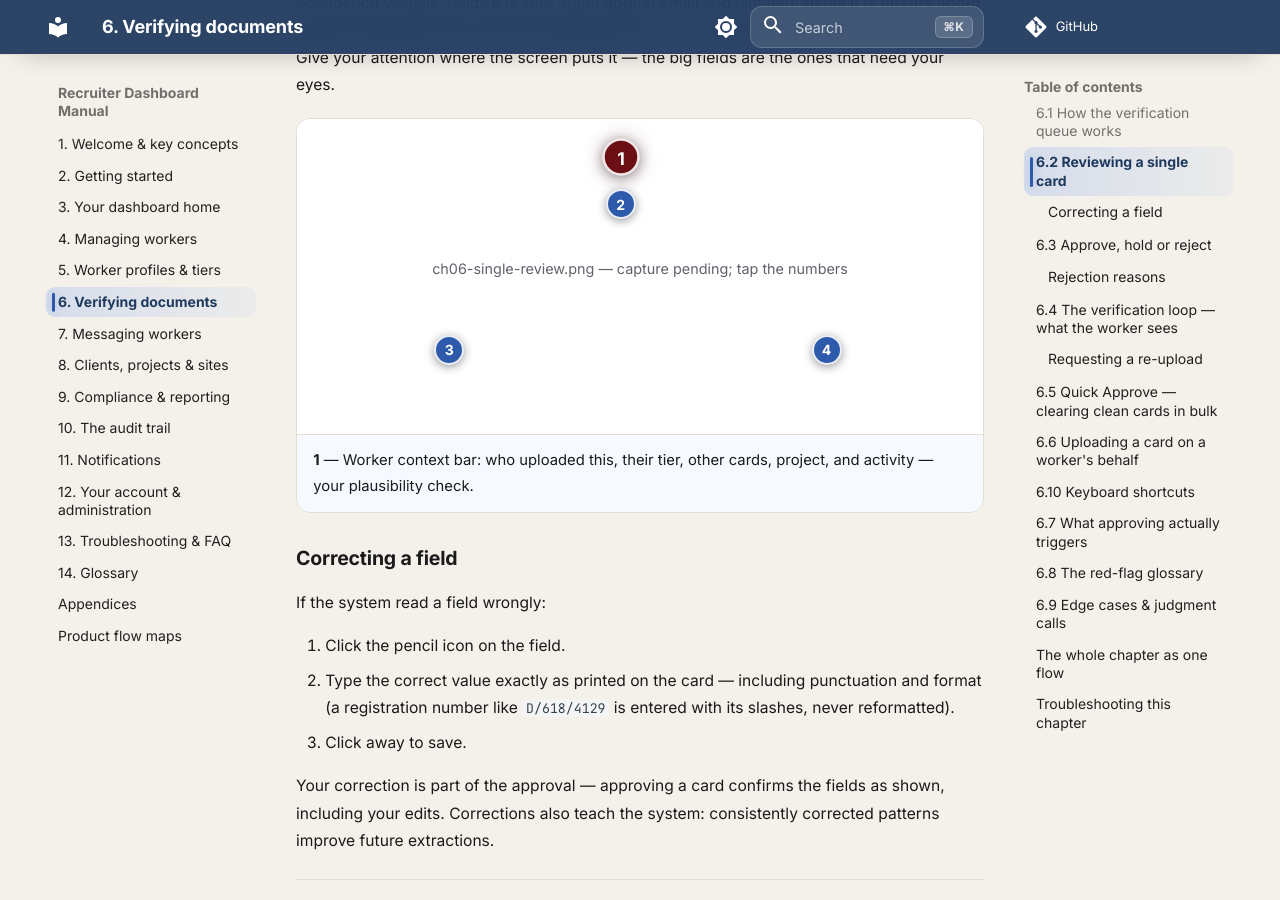
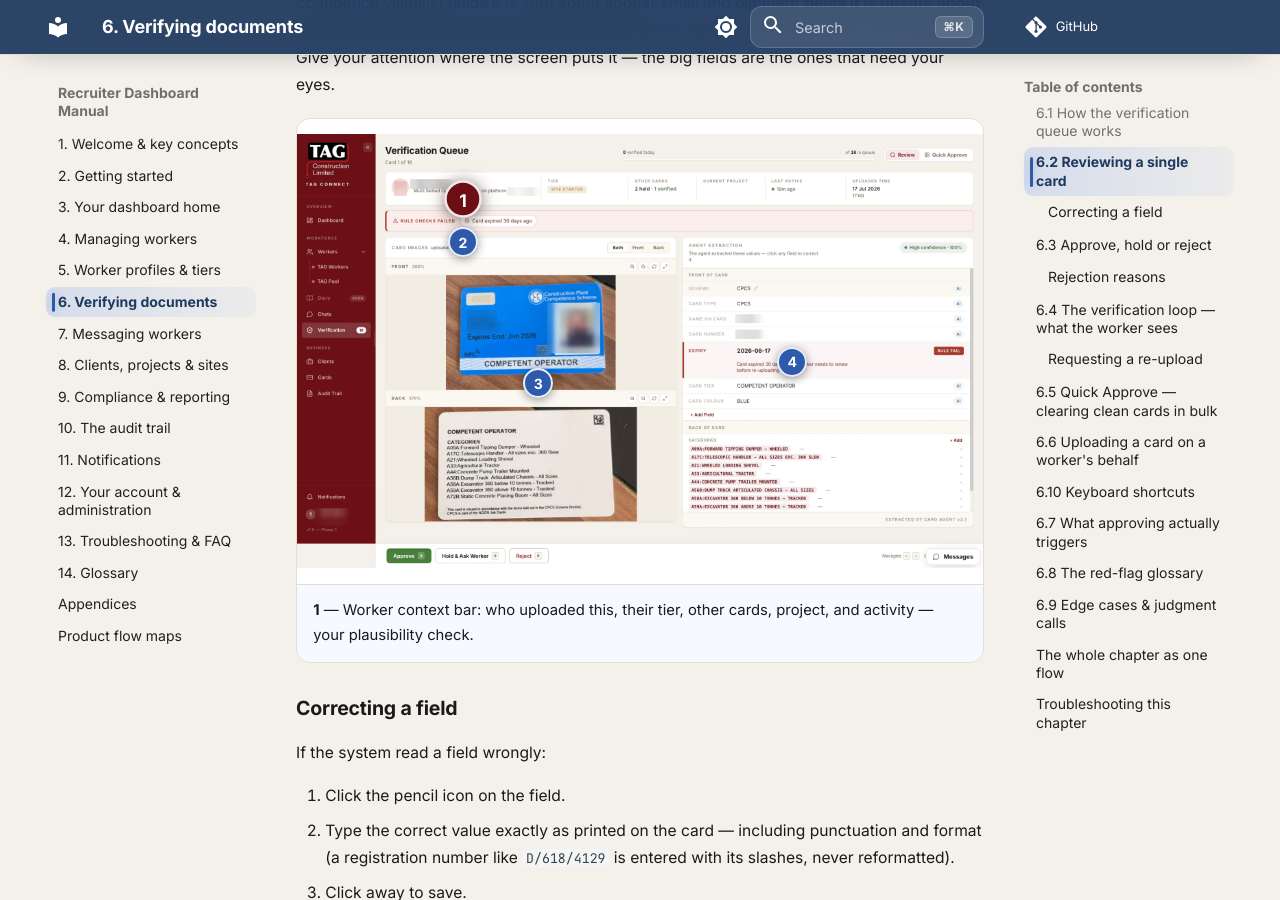
Before and after one commit to TAG-Construction-Ltd/product-manual, an MkDocs documentation site: the page built from docs/recruiter/06-verification.md, in a window 1280 px wide and 900 px high, scrolled down 1841 px. Built offline with MkDocs 1.6.1 and Material for MkDocs 9.7.7, drawn with Linux system fonts in a browser that asks for light colours; comment, search, counter and statistics services are not loaded.

Commit message:
docs: add PII-blurred product screenshots to dashboard, workers & verification chapters
- ch03 Dashboard home: full dashboard overview figure
- ch04 Managing workers: TAG Workers table (rich view) figure
- ch06 Verifying documents: real single-card review screenshot wired into
  the existing interactive hotspot block, pins aligned to the live UI

All worker names, avatar initials, partial NI, card numbers (on-card and
extracted) and the ID-card face are blurred. Source data is synthetic.

Co-Authored-By: Claude Opus 4.8 (1M context) <noreply@anthropic.com>

```diff
--- a/docs/recruiter/06-verification.md
+++ b/docs/recruiter/06-verification.md
@@ -39,11 +39,11 @@ Opening a card from the queue shows the review screen. Read it in this order:
 **④ The extracted fields (right).** The system reads every field off the card and shows its confidence visually: fields it is sure about appear small and dimmed; **fields it is unsure about appear enlarged with a coloured background** and a label such as CONFLICT or EXPIRED. Give your attention where the screen puts it — the big fields are the ones that need your eyes.
 
 <div class="shot" markdown>
-<div class="shot-canvas">ch06-single-review.png — capture pending; tap the numbers</div>
-<button class="hs" style="left:45%;top:6%" data-note="Worker context bar: who uploaded this, their tier, other cards, project, and activity — your plausibility check.">1</button>
-<button class="hs" style="left:45%;top:18%" data-note="Red-flag chips. No bar at all means the system found nothing wrong — clean cards deserve a faster pass.">2</button>
-<button class="hs" style="left:20%;top:55%" data-note="The card image with the uncertain region highlighted — compare it against the extracted value beside it.">3</button>
-<button class="hs" style="left:75%;top:55%" data-note="Extracted fields sized by confidence: dimmed = trust it, enlarged with colour = look at it.">4</button>
+<img src="../../assets/screenshots/ch06-single-review.png" alt="The single-card review screen: worker context bar at the top, a failed rule-check bar, the card front and back images on the left, and the AI-extracted fields on the right with the expired field enlarged">
+<button class="hs" style="left:22%;top:12%" data-note="Worker context bar: who uploaded this, their tier, other cards, project, and activity — your plausibility check.">1</button>
+<button class="hs" style="left:22%;top:20%" data-note="Red-flag chips (here: rule checks failed, card expired). No bar at all means the system found nothing wrong — clean cards deserve a faster pass.">2</button>
+<button class="hs" style="left:33%;top:46%" data-note="The card image (front and back) — zoom, rotate, fullscreen. Compare it against the extracted value beside it.">3</button>
+<button class="hs" style="left:70%;top:42%" data-note="Extracted fields sized by confidence: dimmed = trust it, enlarged with colour (here the expired Expiry field) = look at it.">4</button>
 <div class="hs-note"></div>
 </div>
 
```
Also changed, not shown: docs/recruiter/03-dashboard-home.md (+5 -0 lines), docs/recruiter/04-workers.md (+5 -0 lines), docs/assets/screenshots/ch03-dashboard-home.png (added), docs/assets/screenshots/ch04-workers-list.png (added), docs/assets/screenshots/ch06-single-review.png (added).
